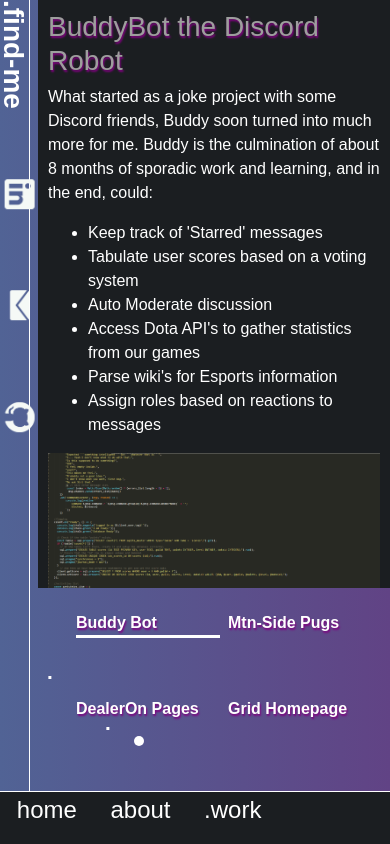
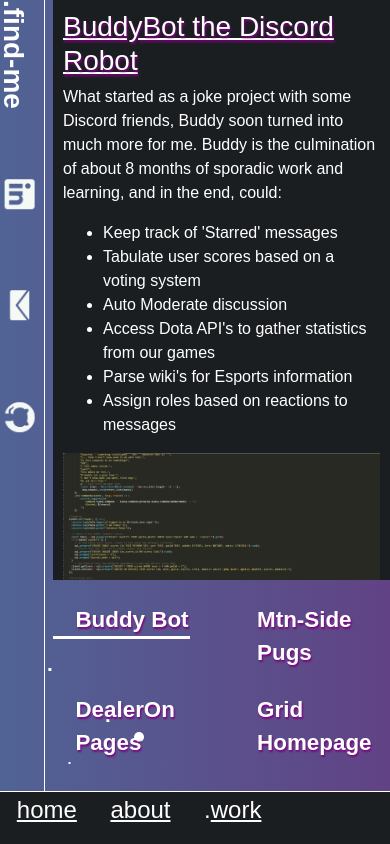
Before and after one commit to jeh26033/reactportfolio, a React (Create React App) app: page /work in a window 390 px wide. Built offline with nearby package versions, Linux system fonts and the light colour scheme; no server answers; what aws-amplify would draw is missing.

Commit message:
mobile style adjustments

```diff
--- a/src/App.css
+++ b/src/App.css
@@ -5,7 +5,7 @@
   }
 
  .hightlighted {
-    color: #9E9E9E;
+    color: #fff;
     text-shadow:1px 2px 2px purple;
   }
 
@@ -28,6 +28,7 @@
 
   a {
     color: #fff;
+    text-decoration: underline;
   }
 
   a:hover {
--- a/src/App.js
+++ b/src/App.js
@@ -16,6 +16,8 @@
 import Amplify from 'aws-amplify';
 import awsconfig from './aws-exports';
 Amplify.configure(awsconfig);
+
+
 
 const Desktop = ({ children }) => {
   const isDesktop = useMediaQuery({ minWidth: 992 })
--- a/src/components/layout/CSS/intro.css
+++ b/src/components/layout/CSS/intro.css
@@ -24,6 +24,7 @@
 	position: absolute;
 	top: 10%;
 	z-index: 10;
+	padding-left: 1em;
 }
 
 .largeText {
@@ -116,4 +117,5 @@
 
 	}
 
+
 }
--- a/src/components/layout/CSS/sidebar.css
+++ b/src/components/layout/CSS/sidebar.css
@@ -68,6 +68,10 @@
 		padding-top: .8em;
 		padding-right: 50px;
 	}
+
+	.sidebar {
+		width: 45px;
+	}
 	  .sideBarLinksLi {
 		display: inline-flex;
 		padding: 0px 1.5em;
--- a/src/components/pages/CSS/about.css
+++ b/src/components/pages/CSS/about.css
@@ -40,7 +40,7 @@
 
 .skills>ul li {
   text-shadow: 1px 2px 2px purple;
-  color: #9E9E9E;
+  color: #fff;
   font-size: 1.5em;
   margin-left: 10px;
 
--- a/src/components/pages/work.js
+++ b/src/components/pages/work.js
@@ -83,6 +83,7 @@
 		const { isBoxVisible4 } = this.state;
 		return (
 			<React.Fragment >
+
 
 				<div id="card1" className={`hightlighted ${isBoxVisible1? "activeContent" : ""}`} onClick={() => this.toggleBox(0)}>
 					<div className="cardButton">
@@ -185,27 +186,3 @@
 		);
 	}
 }
-
-
-
-
-
-
-const card1Content = {
-
-	gridArea:'2/4/span 2/ span 2',
-}
-
-const card2Content = {
-	display:'none',
-	gridArea:'3/5/span 2/ span 2',
-}
-
-const card3Content = {
-	display:'none',
-	gridArea:'4/6/span 2/ span 2',
-}
-
-const card4Content = {
-	gridArea:'5/7/span 2/ span 2',
-}
--- a/src/components/tabs/tabstyle.css
+++ b/src/components/tabs/tabstyle.css
@@ -7,6 +7,7 @@
 /*  border-bottom: 3px solid white;
 */
 }
+
 
 .hightlighted {
   transition: all .4s ease-out;
@@ -21,6 +22,7 @@
 .cardHeading {
   transition: all .4s ease-out;
   color: #fff;
+  padding-left: 1em;
 }
 
 .box {
@@ -30,7 +32,6 @@
   transform: translateX(100%);
   background-color: #1b1e21;
   grid-area: 1/10/span 10/ span 11;
-
   z-index: 5;
   color: #fff;
   padding: 3em;
@@ -40,8 +41,6 @@
   opacity: 100;
   transform: translateX(0px);
   list-style-type: none;
-
-
 }
 
 .box .activeExample ul {
@@ -67,21 +66,21 @@
 }
 
 #card1 {
-	grid-area: 1/2/ auto/ span 7;
+	grid-area: 2/2/ auto/ span 4;
 	z-index:2;
 }
 
 #card2 {
-	grid-area: 2/2/auto/ span 7;
+	grid-area: 3/2/auto/ span 4;
 	z-index: 3;
 }
 
 #card3 {
-  grid-area: 3/2/auto/ span 7;
+  grid-area: 4/2/auto/ span 4;
   z-index: 3;
 }
 #card4 {
-  grid-area: 4/2/auto/ span 7;
+  grid-area: 5/2/auto/ span 4;
   z-index: 3;
 
 }
@@ -98,8 +97,6 @@
   .cardButton {
     font-size: 1.5em!important;
   }
-
-
 }
 
 @media screen and (max-width: 767px) {
@@ -190,11 +187,11 @@
   }
 
   .cardButton {
-    font-size: 1em;
+    font-size: 1.4em;
   }
 
   #card1 {
-    grid-area: 8/3/ auto/ span 4;
+    grid-area: 8/2/ auto/ span 4;
   }
 
   #card2 {
@@ -204,7 +201,7 @@
 
   #card3 {
 
-    grid-area: 9/3/auto/ span 4;
+    grid-area: 9/2/auto/ span 4;
 
   }
 
```
